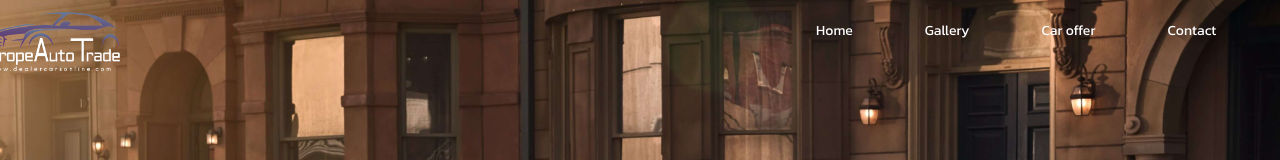
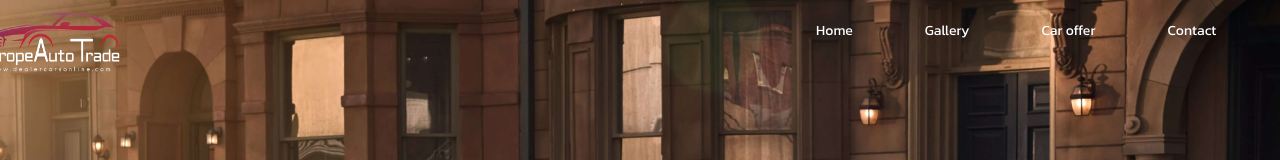
Before and after one commit to rboj982/DealerCarsOnline, a plain HTML site: page index.html in a window 1280 px wide. Shown: the top 160 px of the page. Drawn offline with Linux system fonts and the light colour scheme.

Commit message:
remove old logo

```diff
--- a/index.html
+++ b/index.html
@@ -13,7 +13,7 @@
 <!-- nav bar -->
 <div class="nav">
     <div class="nav-container">
-        <h2 class="nav-logo"><img src="./images/logo02.png" title="Logo" width="200"></h2>
+        <h2 class="nav-logo"><img src="./images/logo01.png" title="Logo" width="200"></h2>
         <ul class="nav-list-cont">
             <li><a href="#hero">Home</a></li>
             <li><a href="#gallery">Gallery</a></li>
```
Also changed, not shown: images/logo02.png (deleted), images/logo03.png (deleted), images/logo04.png (deleted).
